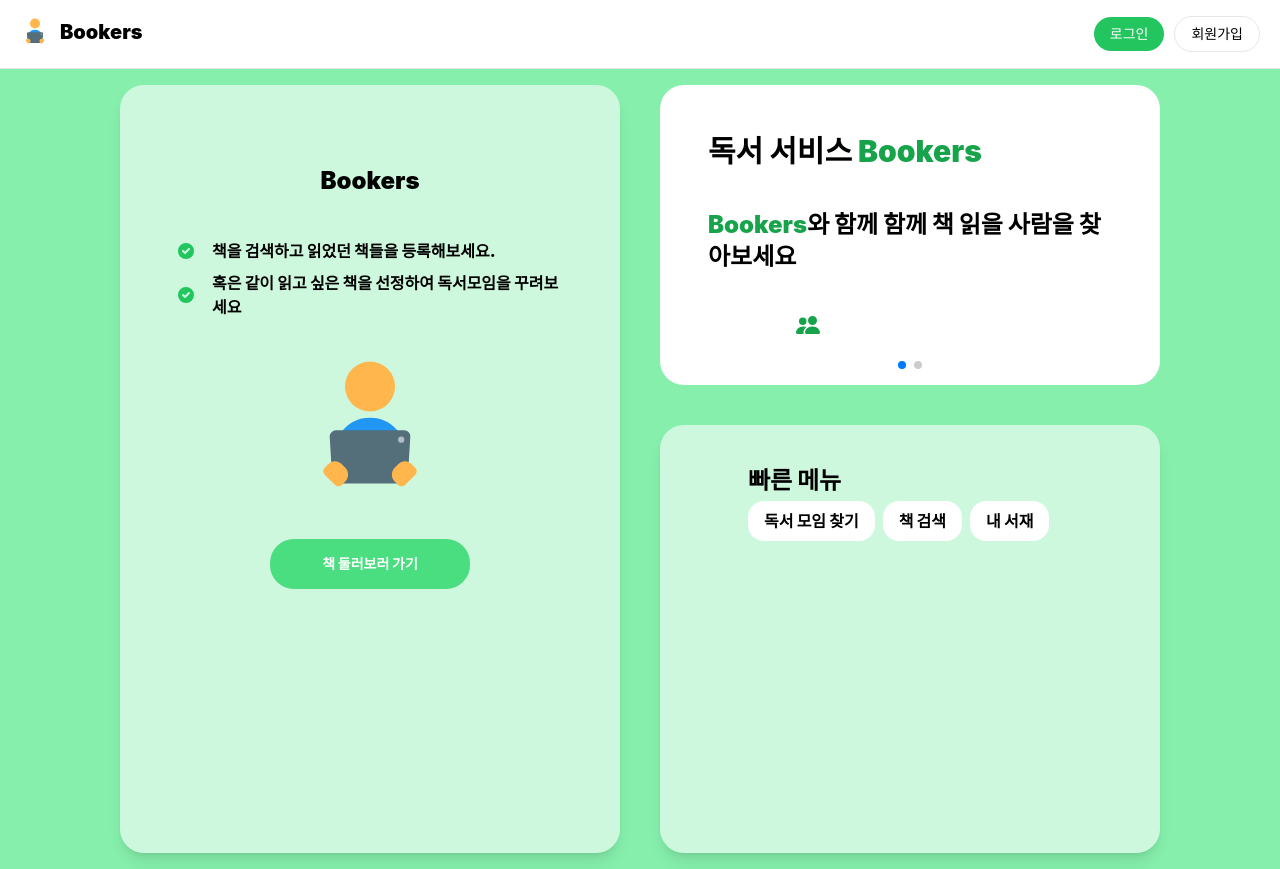
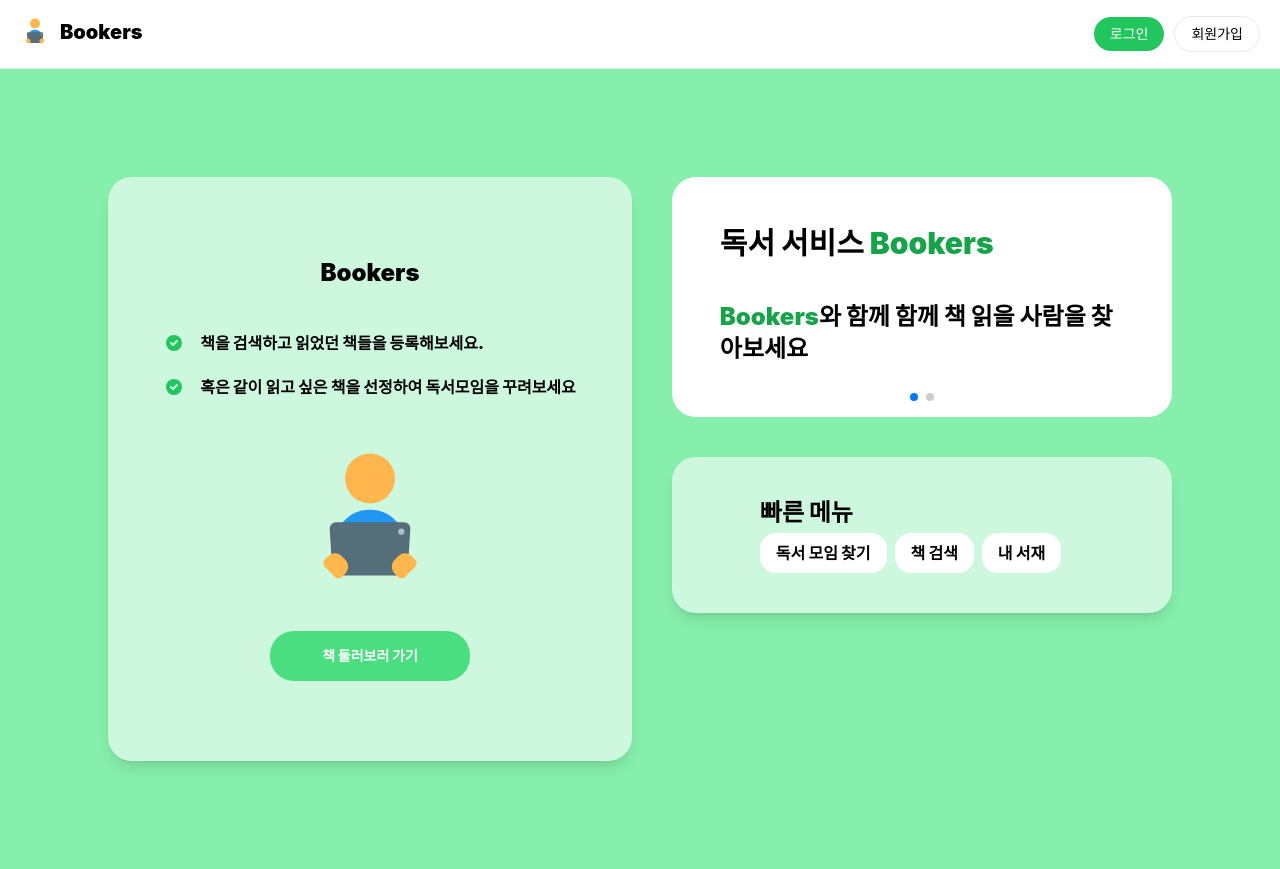
Before and after one commit to junmin-Chang/untitled-front, a React (Create React App) app: page / in a window 1280 px wide. Built offline with nearby package versions, Linux system fonts and the light colour scheme; a small style sheet from the web is missing; what tailwindcss-filters would draw is missing.

Commit message:
GlossyCard style 수정

```diff
--- a/src/components/GlossyCard.tsx
+++ b/src/components/GlossyCard.tsx
@@ -6,7 +6,7 @@ const GlossyCard: React.FC = ({ children }) => {
       h-full
       flex
       flex-col
-      max-w-[500px]
+      min-w-[500px]
       px-10
       py-10
       bg-white
--- a/src/components/Home/HomeCarousel.tsx
+++ b/src/components/Home/HomeCarousel.tsx
@@ -1,12 +1,11 @@
 import { Swiper, SwiperSlide } from "swiper/react";
 import { Navigation, Thumbs, Pagination } from "swiper";
-import { BsPeopleFill } from "react-icons/bs";
 import "swiper/css";
 import "swiper/css/pagination";
 const HomeCarousel = () => {
   return (
     <Swiper
-      className="w-full max-w-[500px] min-h-[300px] rounded-3xl bg-white"
+      className="w-full max-w-[500px] max-h-[300px] rounded-3xl bg-white"
       modules={[Thumbs, Navigation, Pagination]}
       spaceBetween={50}
       navigation
@@ -23,7 +22,6 @@ const HomeCarousel = () => {
             <span className="text-green-600">Bookers</span>와 함께 함께 책 읽을
             사람을 찾아보세요
           </p>
-          <BsPeopleFill fontSize={200} className="text-green-600" />
         </div>
       </SwiperSlide>
       <SwiperSlide className="p-12">
--- a/src/pages/Community.tsx
+++ b/src/pages/Community.tsx
@@ -2,19 +2,15 @@ import { Link, useParams } from "react-router-dom";
 import Grid from "../layouts/Grid";
 import GlossyCard from "../components/GlossyCard";
 import { useGetAllPostsQuery } from "../features/post/postSlice";
-import { useEffect } from "react";
 import format from "date-fns/format";
 import convertHtmlToText from "../utils/convertHtmlToText";
 const Community = () => {
   const { isbn } = useParams();
   const { data: posts, isLoading } = useGetAllPostsQuery(isbn ?? "");
 
-  useEffect(() => {
-    console.log(isbn);
-  }, [isbn]);
   if (isLoading) return <p>Loading..</p>;
   return (
-    <div className="w-full h-full flex justify-center items-center p-10">
+    <div className="w-full h-full max-h-[500px] flex justify-center items-center p-10">
       <Grid>
         {posts.map((post: any, index: number) => (
           <GlossyCard key={index}>
--- a/src/pages/Home.tsx
+++ b/src/pages/Home.tsx
@@ -4,7 +4,7 @@ import HomeCarousel from "../components/Home/HomeCarousel";
 
 const Home = () => {
   return (
-    <div className="w-full h-full py-4 px-10 flex justify-center">
+    <div className="w-full h-full py-4 px-10 flex justify-center items-center">
       <div className="flex flex-col sm:flex-row gap-10">
         <HomeCard />
         <div className="flex flex-col w-full h-full gap-10">
--- a/src/pages/Shelf.tsx
+++ b/src/pages/Shelf.tsx
@@ -51,7 +51,7 @@ const Shelf = () => {
   }, [dispatch, sortBy]);
 
   return (
-    <div className="w-full h-full flex flex-col gap-10 items-center p-10">
+    <div className="w-full h-full max-h-[500px] flex flex-col gap-10 items-center p-10">
       <FilterMenu />
       <Grid>
         {books.map((book, index) => (
```
